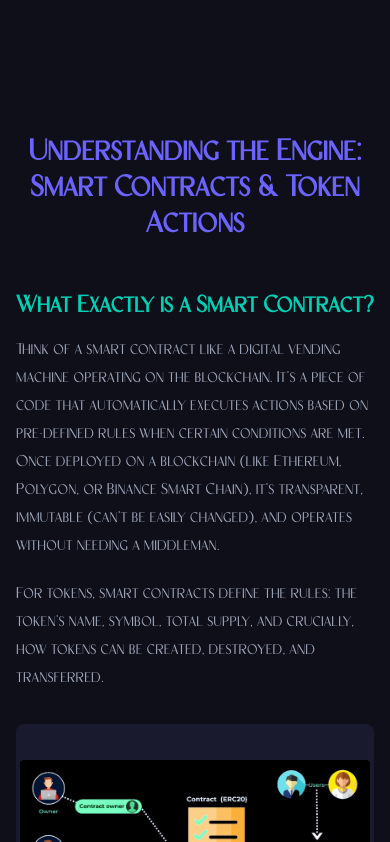
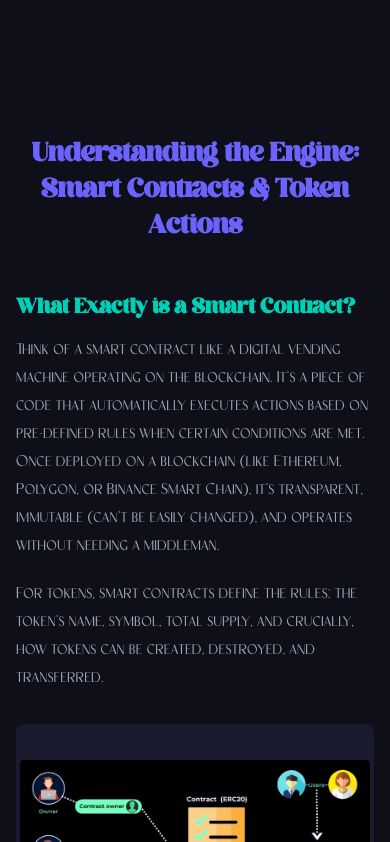
Before and after one commit to Gcavazo1/Quicktoken-Landing-Blog, a Next.js app: page / in a window 390 px wide. Shown: the part 2382-3224 px from the top of the page. Built offline with nearby package versions, Linux system fonts and the light colour scheme.

Commit message:
fix: Apply mx-auto to prose articles for mobile centering

```diff
--- a/app/components/sections/BlogContentSectionPart1.tsx
+++ b/app/components/sections/BlogContentSectionPart1.tsx
@@ -6,15 +6,15 @@ const BlogContentSectionPart1 = () => {
     <section className="py-16 md:py-24 bg-background">
       <div className="container mx-auto px-4 max-w-3xl">
 
-        <h2 className="text-3xl md:text-4xl font-bold text-center mb-12 text-secondary">
+        <h2 className="text-3xl md:text-4xl font-bold text-center mb-12 text-secondary font-title">
           Understanding the Engine: Smart Contracts & Token Actions
         </h2>
 
-        <article className="prose prose-invert lg:prose-xl mx-auto text-textLight">
+        <article className="prose prose-invert lg:prose-xl mx-auto text-textLight font-body">
           {/* Using prose classes for better article formatting - requires @tailwindcss/typography plugin if not already set up */}
           {/* We can adjust styling if the plugin isn't used */}
 
-          <h3 className="text-2xl text-primary">What Exactly is a Smart Contract?</h3>
+          <h3 className="text-2xl text-primary font-title">What Exactly is a Smart Contract?</h3>
           <p className="text-textMuted">
             Think of a smart contract like a digital vending machine operating on the blockchain. It's a piece of code that automatically executes actions based on pre-defined rules when certain conditions are met. Once deployed on a blockchain (like Ethereum, Polygon, or Binance Smart Chain), it's transparent, immutable (can't be easily changed), and operates without needing a middleman.
           </p>
--- a/app/components/sections/BlogContentSectionPart2.tsx
+++ b/app/components/sections/BlogContentSectionPart2.tsx
@@ -7,14 +7,14 @@ const BlogContentSectionPart2 = () => {
     <section className="py-16 md:py-24 bg-background">
       <div className="container mx-auto px-4 max-w-3xl">
 
-        <h2 className="text-3xl md:text-4xl font-bold text-center mb-12 text-secondary">
+        <h2 className="text-3xl md:text-4xl font-bold text-center mb-12 text-secondary font-title">
           Building Your Business: Revenue, Audience & Marketing
         </h2>
 
-        <article className="prose prose-invert lg:prose-xl mx-auto text-textLight">
+        <article className="prose prose-invert lg:prose-xl mx-auto text-textLight font-body">
           {/* Using prose classes - requires @tailwindcss/typography */}
 
-          <h3 className="text-2xl text-primary">Monetization Models (Your Platform's Fees)</h3>
+          <h3 className="text-2xl text-primary font-title">Monetization Models (Your Platform's Fees)</h3>
           <p className="text-textMuted">
             Now that you understand the mechanics and have the tool (like QuickToken), how do you actually structure your revenue? Here are common approaches:
           </p>
```
